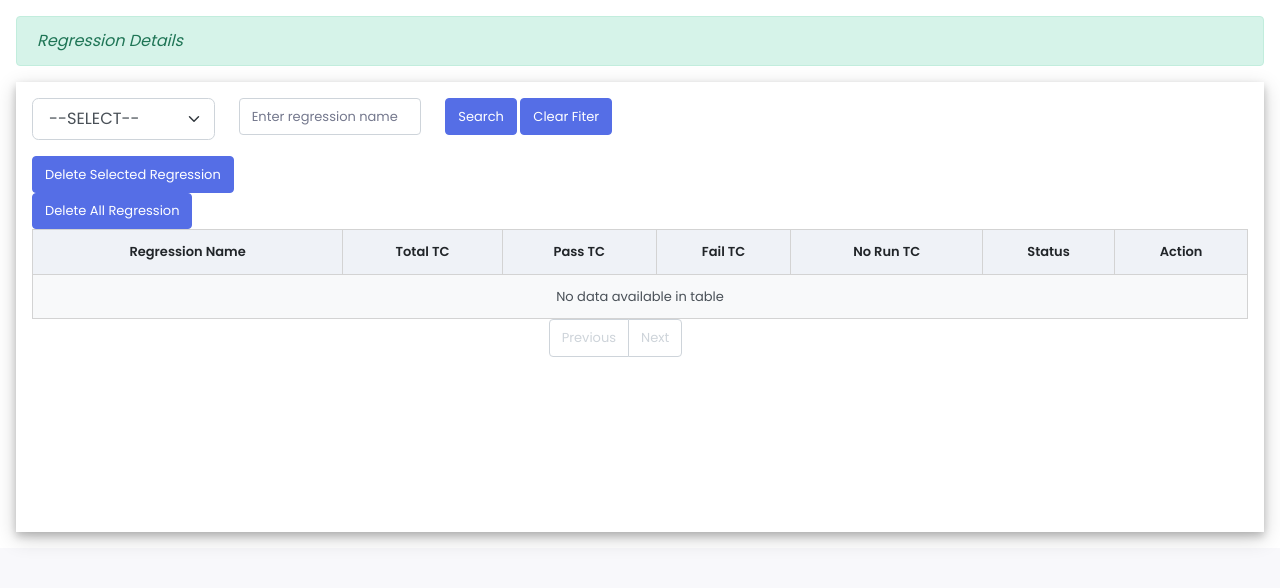
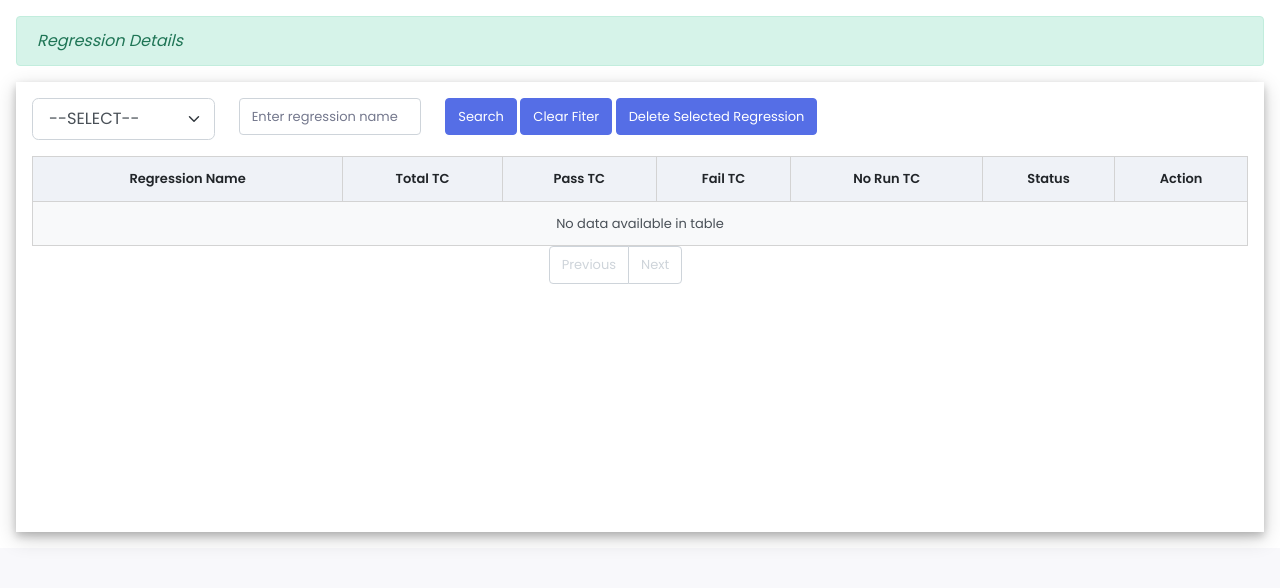
Before and after one commit to PallaGangadhar/docis_automation_project, a Flask app: page /view_regression_details in a window 1280 px wide. Shown: the part 50-638 px from the top of the page. Run offline with Flask 3, Linux system fonts and the light colour scheme; data that the repository does not hold is empty; some libraries are stand-ins or nearby versions.

Commit message:
"changes"

```diff
--- a/app.py
+++ b/app.py
@@ -36,16 +36,19 @@ def send_chart_details(data):
 
 @app.route('/', methods=['GET','POST'])
 def index():
-    total_regression_count = i_cmts_count = harmony_count=0
+    total_regression_count = i_cmts_count = harmony_count=vccap_count=0
     graph_data={}
     harmony_graph_data={}
     cmts_graph_data={}
+    vccap_graph_data={}
     data1=[]
     data2=[]
     data3=[]
+    data4=[]
     dates=[]
     h_date=[]
     c_date=[]
+    vc_date=[]
     from_date = request.args.get('from_date')
     to_date = request.args.get('to_date')
     flag=False
@@ -68,25 +71,30 @@ def index():
         total_regression_count=curr.fetchone()
         total_regression_count=total_regression_count[0]
 
-        curr.execute('SELECT count(regression_logs_details.*) from regression_logs_details, regression WHERE regression_logs_details.regression_id=regression.regression_id and regression.cmts_type='"'Arris'"'')
+        curr.execute('SELECT count(regression_logs_details.*) from regression_logs_details, regression WHERE regression_logs_details.regression_id=regression.regression_id and regression.cmts_type='"'CASA I-CMTS'"'')
         i_cmts_count = curr.fetchone()
         i_cmts_count = i_cmts_count[0]
 
-
-        curr.execute('SELECT count(regression_logs_details.*) from regression_logs_details, regression WHERE regression_logs_details.regression_id=regression.regression_id and regression.cmts_type='"'Harmony'"'')
+        curr.execute('SELECT count(regression_logs_details.*) from regression_logs_details, regression WHERE regression_logs_details.regression_id=regression.regression_id and regression.cmts_type='"'Harmonic CMTS'"'')
         harmony_count = curr.fetchone()
         harmony_count = harmony_count[0]
+
+        curr.execute('SELECT count(regression_logs_details.*) from regression_logs_details, regression WHERE regression_logs_details.regression_id=regression.regression_id and regression.cmts_type='"'VCCAP'"'')
+        vccap_count = curr.fetchone()
+        vccap_count = vccap_count[0]
 
         if from_date == None and to_date == None or from_date == "" and to_date == "":
             curr.execute('SELECT count(*),DATE(date_added) as reg_date FROM regression GROUP BY DATE(date_added) ORDER BY reg_date DESC')
             regression_graph=curr.fetchall()
 
-            curr.execute('SELECT count(regression_logs_details.regression_id),DATE(regression.date_added) as reg_date from regression_logs_details, regression WHERE regression_logs_details.regression_id=regression.regression_id and regression.cmts_type='"'Harmony'"' GROUP BY DATE(regression.date_added) ORDER BY reg_date DESC')
+            curr.execute('SELECT count(regression_logs_details.regression_id),DATE(regression.date_added) as reg_date from regression_logs_details, regression WHERE regression_logs_details.regression_id=regression.regression_id and regression.cmts_type='"'Harmonic CMTS'"' GROUP BY DATE(regression.date_added) ORDER BY reg_date DESC')
             harmony_graph=curr.fetchall()
 
+            curr.execute('SELECT count(regression_logs_details.regression_id),DATE(regression.date_added) as reg_date from regression_logs_details, regression WHERE regression_logs_details.regression_id=regression.regression_id and regression.cmts_type='"'CASA I-CMTS'"' GROUP BY DATE(regression.date_added) ORDER BY reg_date DESC')
+            cmts_graph=curr.fetchall()
 
-            curr.execute('SELECT count(regression_logs_details.regression_id),DATE(regression.date_added) as reg_date from regression_logs_details, regression WHERE regression_logs_details.regression_id=regression.regression_id and regression.cmts_type='"'Arris'"' GROUP BY DATE(regression.date_added) ORDER BY reg_date DESC')
-            cmts_graph=curr.fetchall()
+            curr.execute('SELECT count(regression_logs_details.regression_id),DATE(regression.date_added) as reg_date from regression_logs_details, regression WHERE regression_logs_details.regression_id=regression.regression_id and regression.cmts_type='"'VCCAP'"' GROUP BY DATE(regression.date_added) ORDER BY reg_date DESC')
+            vccap_graph=curr.fetchall()
 
         elif from_date != None and to_date != None  and from_date != "" and to_date != "":
             to_date=convert_str_to_date(to_date,"%Y-%m-%d")+datetime.timedelta(days=1)
@@ -94,11 +102,14 @@ def index():
             curr.execute(f"SELECT count(*),DATE(date_added) as reg_date FROM regression WHERE date_added BETWEEN '{from_date}' AND '{to_date}' GROUP BY DATE(date_added) ORDER BY reg_date DESC")
             regression_graph=curr.fetchall()
 
-            curr.execute(f"SELECT count(regression_logs_details.regression_id),DATE(regression.date_added) as reg_date from regression_logs_details, regression WHERE regression_logs_details.regression_id=regression.regression_id and regression.cmts_type='Harmony' AND regression.date_added BETWEEN '{from_date}' AND '{to_date}' GROUP BY DATE(regression.date_added) ORDER BY reg_date DESC")
+            curr.execute(f"SELECT count(regression_logs_details.regression_id),DATE(regression.date_added) as reg_date from regression_logs_details, regression WHERE regression_logs_details.regression_id=regression.regression_id and regression.cmts_type='Harmonic CMTS' AND regression.date_added BETWEEN '{from_date}' AND '{to_date}' GROUP BY DATE(regression.date_added) ORDER BY reg_date DESC")
             harmony_graph=curr.fetchall()
 
-            curr.execute(f"SELECT count(regression_logs_details.regression_id),DATE(regression.date_added) as reg_date from regression_logs_details, regression WHERE regression_logs_details.regression_id=regression.regression_id and regression.cmts_type='Arris' AND regression.date_added BETWEEN '{from_date}' AND '{to_date}' GROUP BY DATE(regression.date_added) ORDER BY reg_date DESC")
+            curr.execute(f"SELECT count(regression_logs_details.regression_id),DATE(regression.date_added) as reg_date from regression_logs_details, regression WHERE regression_logs_details.regression_id=regression.regression_id and regression.cmts_type='CASA I-CMTS' AND regression.date_added BETWEEN '{from_date}' AND '{to_date}' GROUP BY DATE(regression.date_added) ORDER BY reg_date DESC")
             cmts_graph=curr.fetchall()
+
+            curr.execute(f"SELECT count(regression_logs_details.regression_id),DATE(regression.date_added) as reg_date from regression_logs_details, regression WHERE regression_logs_details.regression_id=regression.regression_id and regression.cmts_type='VCCAP'  AND regression.date_added BETWEEN '{from_date}' AND '{to_date}' GROUP BY DATE(regression.date_added) ORDER BY reg_date DESC")
+            vccap_graph=curr.fetchall()
 
 
 
@@ -127,13 +138,22 @@ def index():
         data3=genearate_list_of_dict(dates,c_date,data3)
         cmts_graph_data['data']=data3
 
+        for i in vccap_graph:
+            date=i[1].strftime("%Y-%m-%d")
+            vc_date.append(date)
+            data4.append({'date':date,'count':i[0]})
+
+
+        data4=genearate_list_of_dict(dates,vc_date,data4)
+        vccap_graph_data['data']=data4
+
         conn.commit()
         curr.close()
         conn.close()
-        return render_template('index.html',total_regression_count=total_regression_count,i_cmts_count=i_cmts_count,harmony_count=harmony_count,regression_date_graph=graph_data,harmony_graph_data=harmony_graph_data,cmts_graph_data=cmts_graph_data)
+        return render_template('index.html',total_regression_count=total_regression_count,i_cmts_count=i_cmts_count,harmony_count=harmony_count,regression_date_graph=graph_data,harmony_graph_data=harmony_graph_data,cmts_graph_data=cmts_graph_data,vccap_graph_data=vccap_graph_data,vccap_count=vccap_count)
 
     else:
-        return render_template('index.html',total_regression_count=total_regression_count,i_cmts_count=i_cmts_count,harmony_count=harmony_count,regression_date_graph=graph_data,harmony_graph_data=harmony_graph_data,cmts_graph_data=cmts_graph_data,error_message=True)
+        return render_template('index.html',total_regression_count=total_regression_count,i_cmts_count=i_cmts_count,harmony_count=harmony_count,regression_date_graph=graph_data,harmony_graph_data=harmony_graph_data,cmts_graph_data=cmts_graph_data,vccap_count=vccap_count,vccap_graph_data=vccap_graph_data,error_message=True)
 
 
 
@@ -191,9 +211,10 @@ def test_disconnect():
 
 
 @app.route("/stop", methods=['GET','POST'])
+@socketio.on('disconnect')
 def stop():
     if request.method == "POST":
-        socketio.stop()
+        # socketio.stop()
         os.system("python -m flask run --reload")
     return Response({'msg':''})
 
--- a/static/js/script.js
+++ b/static/js/script.js
@@ -407,6 +407,11 @@ function delete_selected_regression(){
             }
         });
     }
+}
 
-
-}
+try{
+    var selected_value=window.location.href.split('?')[1].split('=')[1].split('&')[0]
+    $("#cmts_type_filter").val(selected_value);
+  }
+  catch(err){
+  }
--- a/templates/harmony.html
+++ b/templates/harmony.html
@@ -132,7 +132,7 @@
       <div class="modal-body">
         <input type="text" class="form-control" placeholder="Enter Regression name" id="regression_name" />
         <input type="hidden" class="form-control" name="cmts_type" placeholder="Enter Regression name" id=""
-          value="Harmony" />
+          value="Harmonic CMTS" />
       </div>
       <div class="modal-footer">
         <button type="button" class="btn btn-primary" id="run" onclick="run_tc('exampleModal');">Save</button>
--- a/templates/i_cmts.html
+++ b/templates/i_cmts.html
@@ -132,7 +132,7 @@
       <div class="modal-body">
         <input type="text" class="form-control" placeholder="Enter Regression name" id="regression_name" />
         <input type="hidden" class="form-control" name="cmts_type" placeholder="Enter Regression name" id=""
-          value="Arris" />
+          value="CASA I-CMTS" />
       </div>
       <div class="modal-footer">
         <button type="button" class="btn btn-primary" id="run" onclick="run_tc('exampleModal');">Save</button>
--- a/templates/regression_details.html
+++ b/templates/regression_details.html
@@ -17,33 +17,30 @@
           <form id="search_form" method="GET" action="/view_regression_details">
             <div class="row">
 
-                <div class="col-sm-4 col-md-2">
+                <div class="col-sm-2 col-md-2">
 
-                  <select name="cmts_type_dropdown" class="form-select form-select-lg  form-select-sm mb-3" >
+                  <select name="cmts_type_dropdown" class="form-select form-select-lg  form-select-sm mb-3" id="cmts_type_filter">
                     <option name="" class="form-control" value="">--SELECT--</option>
                     {% for type in c_type %}
                     <option name="{{type}}" value="{{type}}" class="form-control">{{type}}</option>
                     {% endfor %}
                   </select>
                 </div>
-                <div class="col-sm-4 col-md-2">
+                <div class="col-sm-2 col-md-2">
                     <input type="text" class="form-control" name="search_reg" placeholder="Enter regression name">
                 </div>
-                <div class="col-sm-4 col-md-2">
+                <div class="col-sm-2 col-md-8">
                   <input type="submit" id="search_regression" class="btn btn-primary" value="Search"/>
                   <input type="button" class="btn btn-primary" value="Clear Fiter" onclick="clear_filter()"/>
-
+                  <input type="button" class="btn btn-primary" value="Delete Selected Regression" onclick="delete_selected_regression()" />
                 </div>
 
               </div>
           </form>
-            <div class="col-sm-4 col-md-2">
-                <input type="button" class="btn btn-primary" value="Delete Selected Regression" onclick="delete_selected_regression()" />
-                <form method="post" action="/delete_all_regressions">
-                  <input type="submit" class="btn btn-primary" value="Delete All Regression"/>
-                </form>
-            </div>
+
+          <div>
             <table class="table center-aligned-table mb-0 table-striped table-bordered rounded table-responsive-md table_boder_light_grey" id="regression_details_datatable">
+
                 <thead class="table-light text-center">
                 <tr class="text-dark">
                   <th>Regression Name</th>
@@ -75,22 +72,19 @@
                   </td>
                   <td>
                     <a href="view_tc_logs_details/{{reg_details[0]}}" class="btn btn-outline-warning btn-sm">View TC details</a>
-                  <span class="btn btn-danger btn-sm  open-ConfirmationDialog"  data-bs-toggle="modal" data-id="{{reg_details[0]}}" data-bs-target="#myModal">Delete
+                    <span class="btn btn-sm  open-ConfirmationDialog"  data-bs-toggle="modal" data-id="{{reg_details[0]}}" data-bs-target="#myModal">
+                      <i class="fa fa-trash" aria-hidden="true"></i>
                     </span>
+
                     <input type="checkbox" class="reg_box" name="reg_box" value="{{reg_details[0]}}"/>
                   </td>
-
-                <!-- <td class="td_text_center delete_icon">
-
-                </td> -->
                 </tr>
-
-
                   {% endfor %}
 
 
               </tbody>
             </table>
+          </div>
         </div>
       </div>
     </div>
@@ -135,5 +129,7 @@ footer -->
 <!-- <script src="https://cdnjs.cloudflare.com/ajax/libs/jquery/2.1.3/jquery.min.js"></script> -->
 
 
+<script>
 
+</script>
 {% endblock %}
```
Also changed, not shown: templates/index.html (+84 -2 lines). Lines whose indentation alone changed are shown as unchanged.
